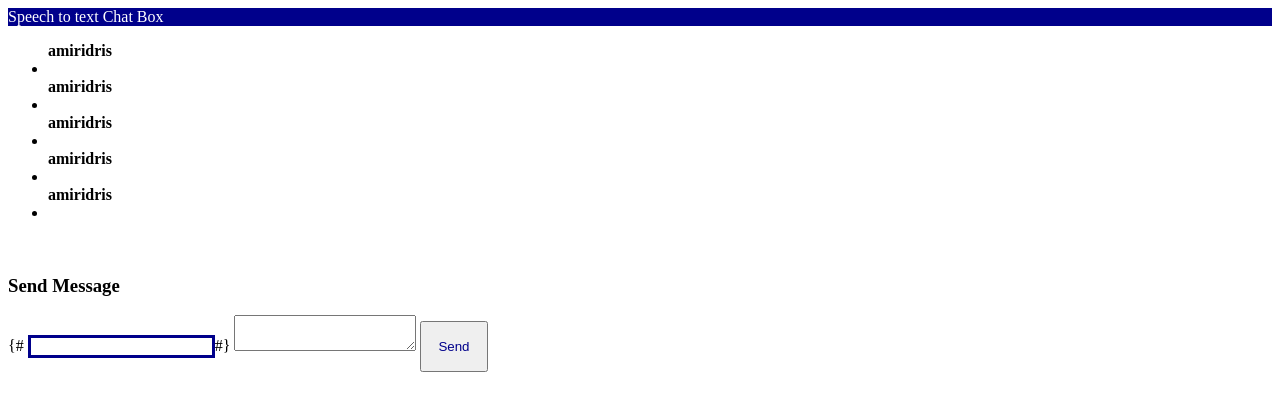
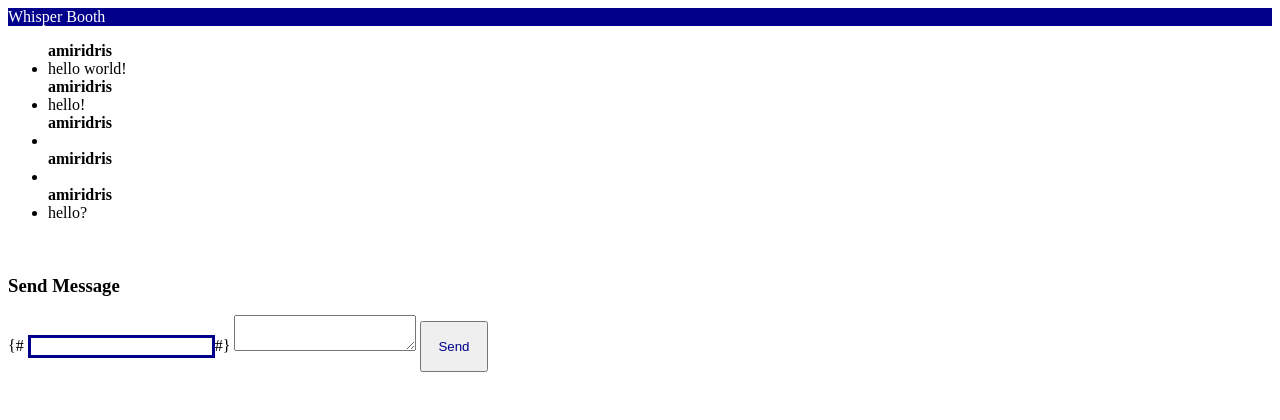
Before and after one commit to aidris21/audio_chat_app, a Django app: page /chat_app/messages/ in a window 1280 px wide. Shown: the top 420 px of the page. Run offline with Django 4.2, Linux system fonts and the light colour scheme; a user stored in the database is signed in; data comes from the database, SQL or seed files in the repository; both versions use the stored data as it was after the commit.

Commit message:
finish chat page

```diff
--- a/whisper_booth/chat_app/templates/chat_app/messages.html
+++ b/whisper_booth/chat_app/templates/chat_app/messages.html
@@ -1,15 +1,15 @@
 <div class="col-lg-8">
     <div class="container">
         <div id="chat-body" class="panel panel-default">
-            <div class="panel-heading" style="color: white; background: darkblue">Speech to text Chat Box</div>
+            <div class="panel-heading" style="color: white; background: darkblue">Whisper Booth</div>
             <div id="msg-list-div" class="panel-body">
                 <ul id="msg-list" class="list-group">
                     {% for message in messages %}
                     <b>{{ message.by_user }}</b>
                     {% if message.by_user == request.user %}
-                    <li class="text-right list-group-item">{{ message.message }}</li>
+                    <li class="text-right list-group-item">{{ message.text }}</li>
                     {% else %}
-                    <li class="text-left list-group-item">{{ message.message }}</li>
+                    <li class="text-left list-group-item">{{ message.text }}</li>
                     {% endif %}
                     {% empty %}
                     <li class="text-right list-group-item">No messages yet!</li>
@@ -22,7 +22,7 @@
 
         <h3> Send Message </h3>
 
-        <form id="chat-form" method="post" action="{% url 'chat:post' %}">
+        <form id="chat-form" method="post" action="{% url 'chat_app:send_message' %}">
             {% csrf_token %}
             <div id="chat-bottom" class="input-group">
                 {# <input type="text" style="border: solid darkblue" id="chat-msg" name="chat-msg"
--- a/whisper_booth/chat_app/urls.py
+++ b/whisper_booth/chat_app/urls.py
@@ -5,5 +5,6 @@ from . import views
 app_name = "chat_app"
 urlpatterns = [
     path("", views.index, name="index"),
-    path("messages/", views.messages, name="messages")
+    path("messages/", views.messages, name="messages"),
+    path("send_message/", views.send_message, name="send_message")
 ]
--- a/whisper_booth/chat_app/views.py
+++ b/whisper_booth/chat_app/views.py
@@ -1,5 +1,5 @@
 from django.shortcuts import render
-from django.http import HttpResponse
+from django.http import HttpResponse, JsonResponse
 from django.template import loader
 from django.shortcuts import render, redirect
 from django.utils import timezone
@@ -25,7 +25,11 @@ def messages(request):
 
 def send_message(request):
     if request.method == "POST":
-        text = request.POST.get('msgbox', None)
-        if text != '':
+        print(request.POST.keys())
+        text = request.POST.get('chat-msg', None)
+        if text is not None and text != '':
             new_message = Message(text=text, by_user=request.user, at_time=timezone.now())
             new_message.save()
+        return redirect('chat_app:messages')
+    else:
+        return HttpResponse('Request should be POST.')
```
Also changed, not shown: whisper_booth/db.sqlite3.
